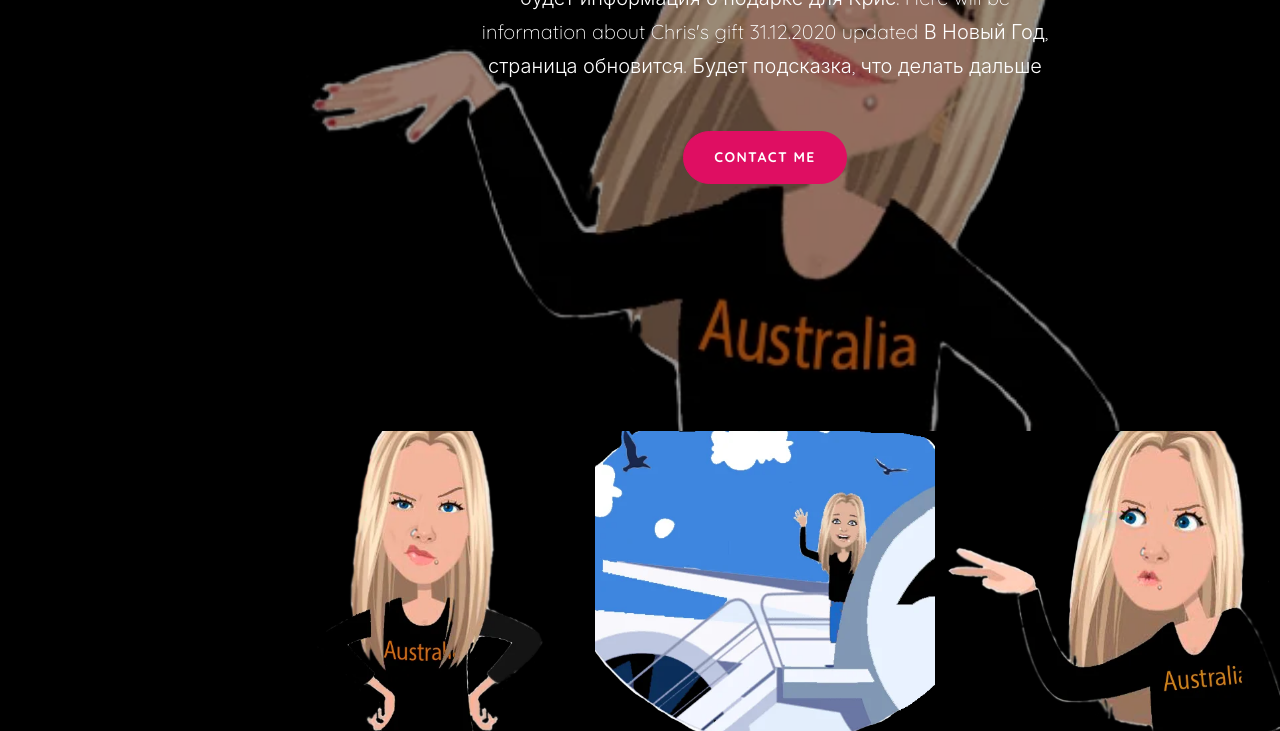
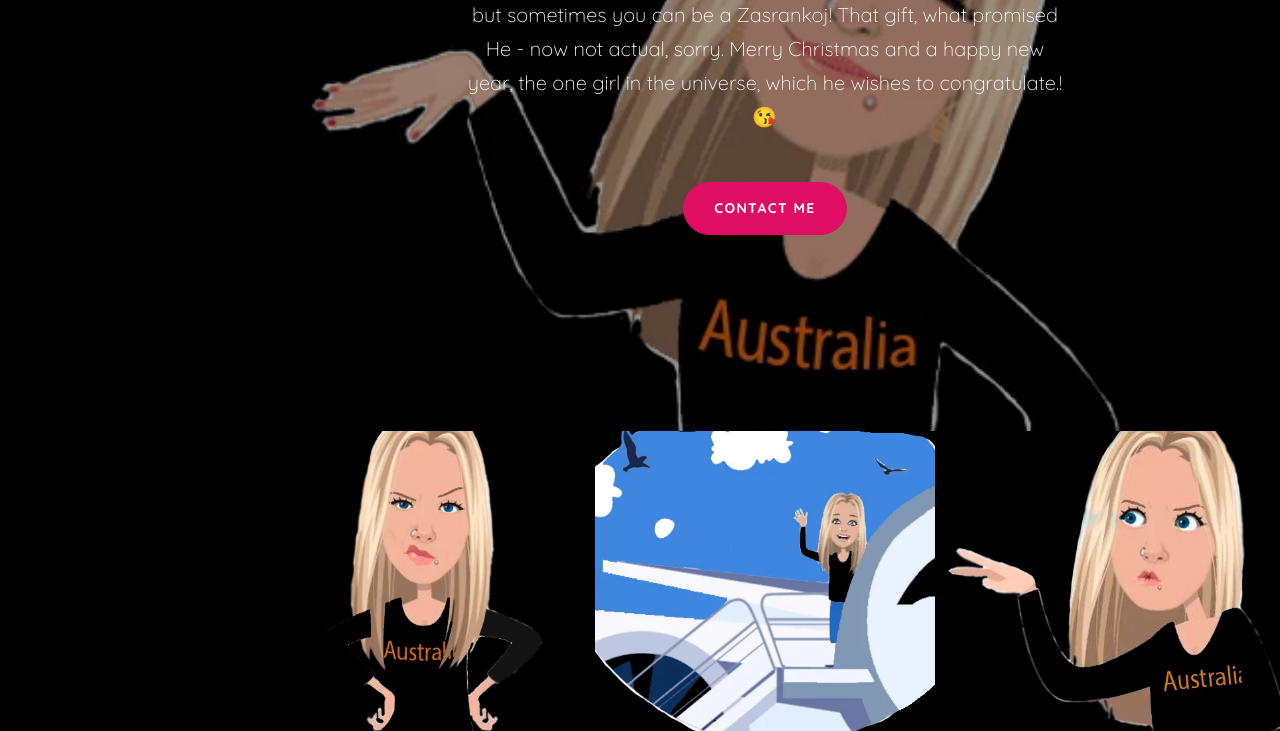
Before and after one commit to TrueTaka/For_Chris, a plain HTML site: page index.html in a window 1280 px wide. Shown: the part 369-1100 px from the top of the page. Drawn offline with nearby package versions, Linux system fonts and the light colour scheme; files whose address does not match are found by name.

Commit message:
Update index.html

```diff
--- a/index.html
+++ b/index.html
@@ -68,19 +68,14 @@
         <div class="row justify-content-center align-items-center">
           <div class="col-md-7 text-center">
             <h1 class="text-white heading text-uppercase" data-aos="fade-up">Welcome Chris</h1>
-            <p class="lead text-white mb-5" data-aos="fade-up" data-aos-delay="100">Создано Специально для Кристины 😘
+            <p class="lead text-white mb-5" data-aos="fade-up" data-aos-delay="100">
+Christina Saunders, your dear friend, maybe Dima asked me to give you a message.
+May your holidays be blessed with much love and happiness.
+Wish to be all right with you.
+You good girl, but sometimes you can be a Zasrankoj!
 
-Скоро
-
-SOON
-
-Здесь будет информация о подарке для Крис.
-
-Here will be information about Chris's gift
-
-31.12.2020 updated
-
-В Новый Год, страница обновится. Будет подсказка, что делать дальше</p>
+That gift, what promised He - now not actual, sorry.
+Merry Christmas and a happy new year, the one girl in the universe, which he wishes to congratulate.!😘</p>
             <p data-aos="fade-up" data-aos-delay="100"><a href="#section-contact" class="btn btn-primary btn-md smoothscroll">Contact Me</a></p>
           </div>
         </div>
```
